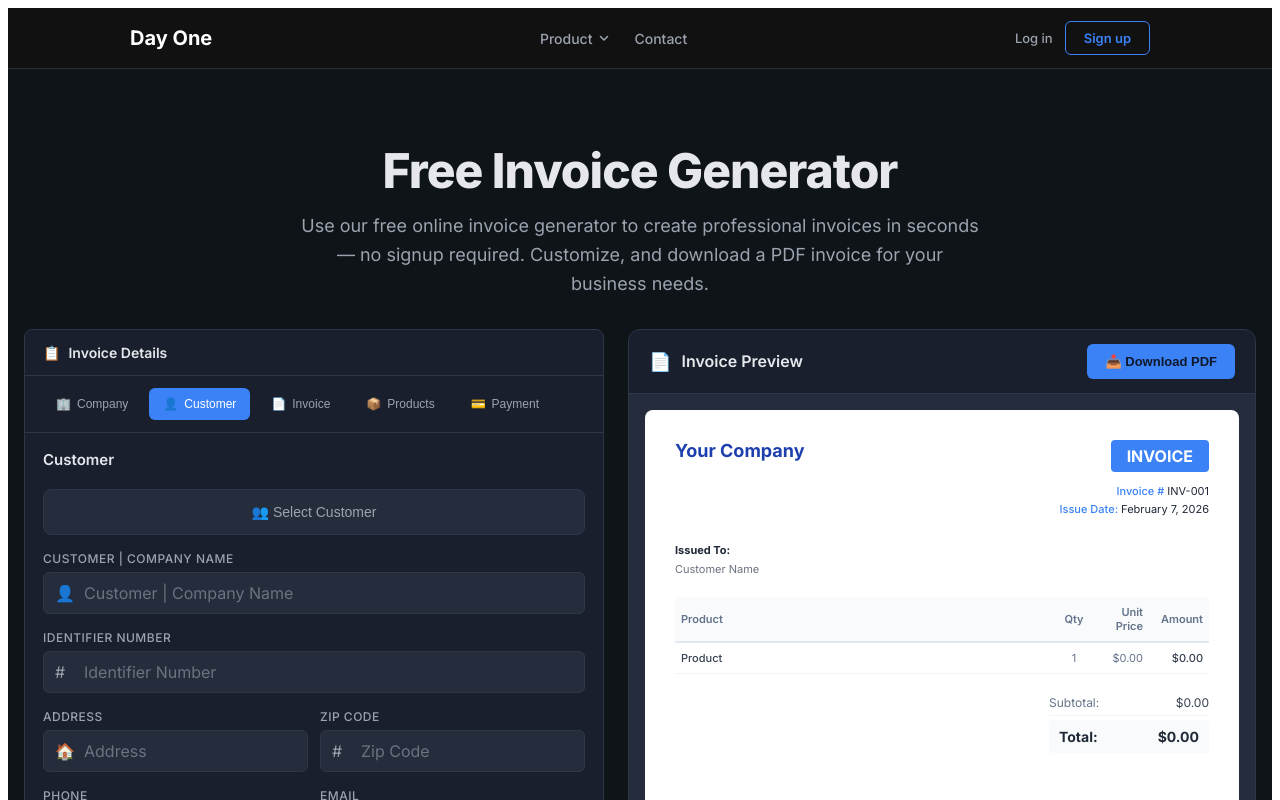
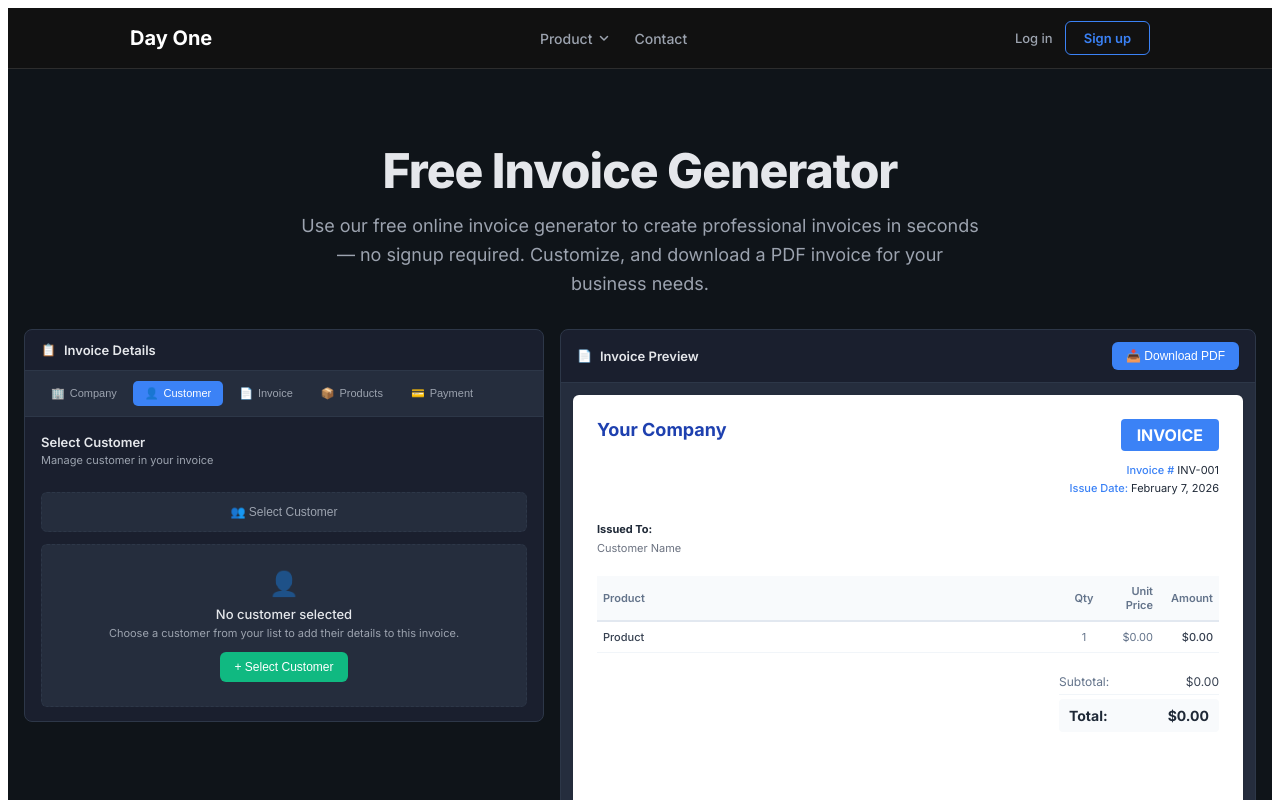
Before and after one commit to PhilBeatz/invoice-generator, a React (Vite) app: page /invoicegenerator in a window 1280 px wide. Both pictures are taken after a click on the button "👤 Customer". Shown: the top 800 px of the page. Built offline with nearby package versions, Linux system fonts and the light colour scheme.

Commit message:
Add files via upload

```diff
--- a/src/components/InvoiceGenerator.jsx
+++ b/src/components/InvoiceGenerator.jsx
@@ -1327,7 +1327,7 @@ ${invoice.endMessage ? `<div style="margin-top:20px;padding-top:15px;border-top:
       )}
 
       {/* Main */}
-      <div style={{ maxWidth: '1500px', margin: '0 auto', padding: '0 16px 24px', display: 'flex', flexDirection: isMobile ? 'column' : 'row', flexWrap: 'wrap', gap: '24px', alignItems: 'flex-start' }}>
+      <div style={{ maxWidth: '1400px', margin: '0 auto', padding: '0 16px 20px', display: 'flex', flexDirection: isMobile ? 'column' : 'row', flexWrap: 'wrap', gap: '16px', alignItems: 'flex-start' }}>
 
         {/* Left Panel - Invoice Details */}
         {showEditPanel && (
@@ -1337,47 +1337,47 @@ ${invoice.endMessage ? `<div style="margin-top:20px;padding-top:15px;border-top:
             border: `1px solid ${colors.border}`,
             overflow: 'hidden',
             width: '100%',
-            maxWidth: isMobile ? '100%' : '580px',
+            maxWidth: isMobile ? '100%' : '520px',
             minWidth: isMobile ? '100%' : '320px',
-            flex: isMobile ? '1 1 100%' : '1 1 520px'
+            flex: isMobile ? '1 1 100%' : '1 1 480px'
           }}>
-            <div style={{ padding: '14px 18px', borderBottom: `1px solid ${colors.border}`, display: 'flex', alignItems: 'center', justifyContent: 'space-between' }}>
+            <div style={{ padding: '12px 16px', borderBottom: `1px solid ${colors.border}`, display: 'flex', alignItems: 'center', justifyContent: 'space-between' }}>
               <div style={{ display: 'flex', alignItems: 'center', gap: '8px' }}>
-                <span style={{ fontSize: '14px' }}>📋</span>
-                <span style={{ fontSize: '14px', fontWeight: '600', color: colors.text }}>Invoice Details</span>
-              </div>
-            </div>
-
-            <div style={{ display: 'flex', borderBottom: `1px solid ${colors.border}`, padding: '12px 16px', gap: '6px', overflowX: 'auto', WebkitOverflowScrolling: 'touch' }}>
+                <span style={{ fontSize: '12px' }}>📋</span>
+                <span style={{ fontSize: '13px', fontWeight: '600', color: colors.text }}>Invoice Details</span>
+              </div>
+            </div>
+
+            <div style={{ display: 'flex', borderBottom: `1px solid ${colors.border}`, padding: '10px 14px', gap: '4px', overflowX: 'auto', WebkitOverflowScrolling: 'touch', background: colors.bgInput }}>
               {tabs.map(tab => (
                 <button
                   key={tab.id}
                   className="tab-btn"
                   onClick={() => setActiveTab(tab.id)}
                   style={{
-                    padding: '8px 14px',
+                    padding: '6px 12px',
                     background: activeTab === tab.id ? colors.accent : 'transparent',
-                    border: activeTab === tab.id ? 'none' : `1px solid transparent`,
-                    fontSize: '12px',
+                    border: 'none',
+                    fontSize: '11px',
                     fontWeight: '500',
                     color: activeTab === tab.id ? '#ffffff' : colors.textMuted,
                     cursor: 'pointer',
-                    borderRadius: '6px',
+                    borderRadius: '5px',
                     whiteSpace: 'nowrap',
                     display: 'flex',
                     alignItems: 'center',
-                    gap: '6px',
+                    gap: '5px',
                     flexShrink: 0,
-                    transition: 'all 0.2s',
+                    transition: 'all 0.15s',
                   }}>
-                  <span style={{ fontSize: '12px' }}>{tab.icon}</span> {tab.label}
+                  <span style={{ fontSize: '11px' }}>{tab.icon}</span> {tab.label}
                 </button>
               ))}
             </div>
 
-            <div style={{ padding: '16px 18px' }}>
+            <div style={{ padding: '14px 16px' }}>
               {activeTab === 'business' && (
-                <div style={{ display: 'grid', gap: '14px' }}>
+                <div style={{ display: 'grid', gap: '12px' }}>
                   <div>
                     <label style={labelStyle}>Logo</label>
                     <label
@@ -1385,23 +1385,23 @@ ${invoice.endMessage ? `<div style="margin-top:20px;padding-top:15px;border-top:
                       onDragLeave={handleDragLeave}
                       onDrop={handleDrop}
                       style={{
-                        border: `2px dashed ${isDragging ? colors.accent : colors.border}`,
-                        borderRadius: '10px',
-                        padding: '20px',
+                        border: `1px dashed ${isDragging ? colors.accent : colors.border}`,
+                        borderRadius: '6px',
+                        padding: '16px',
                         textAlign: 'center',
                         cursor: 'pointer',
                         display: 'block',
-                        background: isDragging ? 'rgba(6, 182, 212, 0.1)' : colors.bgInput,
-                        transition: 'all 0.2s'
+                        background: isDragging ? 'rgba(59, 130, 246, 0.1)' : colors.bgInput,
+                        transition: 'all 0.15s'
                       }}>
                       <input type="file" accept="image/*" onChange={handleLogoUpload} style={{ display: 'none' }} />
                       {logoPreview ? (
-                        <img src={logoPreview} alt="Logo" style={{ maxWidth: '140px', maxHeight: '70px' }} />
+                        <img src={logoPreview} alt="Logo" style={{ maxWidth: '120px', maxHeight: '60px' }} />
                       ) : (
-                        <div style={{ color: isDragging ? colors.accent : colors.textMuted, fontSize: '14px' }}>
-                          <div style={{ fontSize: '24px', marginBottom: '8px' }}>📷</div>
+                        <div style={{ color: isDragging ? colors.accent : colors.textMuted, fontSize: '12px' }}>
+                          <div style={{ fontSize: '18px', marginBottom: '6px', opacity: 0.6 }}>📷</div>
                           <div>Drag & drop your logo here</div>
-                          <div style={{ fontSize: '12px', marginTop: '4px' }}>or tap to browse</div>
+                          <div style={{ fontSize: '11px', marginTop: '3px', opacity: 0.7 }}>or tap to browse</div>
                         </div>
                       )}
                     </label>
@@ -1414,9 +1414,10 @@ ${invoice.endMessage ? `<div style="margin-top:20px;padding-top:15px;border-top:
               )}
 
               {activeTab === 'customer' && (
-                <div style={{ display: 'grid', gap: '16px' }}>
-                  <div style={{ marginBottom: '4px' }}>
-                    <span style={{ fontSize: '15px', fontWeight: '600', color: colors.text }}>Customer</span>
+                <div style={{ display: 'grid', gap: '12px' }}>
+                  <div style={{ marginBottom: '2px' }}>
+                    <span style={{ fontSize: '13px', fontWeight: '600', color: colors.text }}>Select Customer</span>
+                    <p style={{ fontSize: '11px', color: colors.textMuted, marginTop: '2px' }}>Manage customer in your invoice</p>
                   </div>
 
                   {/* Select Customer Button */}
@@ -1424,76 +1425,94 @@ ${invoice.endMessage ? `<div style="margin-top:20px;padding-top:15px;border-top:
                     onClick={() => setShowCustomerModal(true)}
                     style={{
                       width: '100%',
-                      padding: '14px',
+                      padding: '12px',
                       background: colors.bgInput,
                       color: colors.textMuted,
-                      border: `1px solid ${colors.border}`,
-                      borderRadius: '8px',
+                      border: `1px dashed ${colors.border}`,
+                      borderRadius: '6px',
                       fontWeight: '500',
-                      fontSize: '14px',
+                      fontSize: '12px',
                       cursor: 'pointer',
                       display: 'flex',
                       alignItems: 'center',
                       justifyContent: 'center',
-                      gap: '8px'
+                      gap: '6px'
                     }}>
                     👥 Select Customer
                   </button>
 
+                  {/* No customer selected empty state */}
+                  {!invoice.customerName && (
+                    <div style={{
+                      border: `1px dashed ${colors.border}`,
+                      borderRadius: '6px',
+                      padding: '24px',
+                      textAlign: 'center',
+                      background: colors.bgInput,
+                    }}>
+                      <div style={{ fontSize: '24px', marginBottom: '8px', opacity: 0.5 }}>👤</div>
+                      <div style={{ fontSize: '13px', fontWeight: '500', color: colors.text, marginBottom: '4px' }}>No customer selected</div>
+                      <div style={{ fontSize: '11px', color: colors.textMuted, marginBottom: '12px' }}>Choose a customer from your list to add their details to this invoice.</div>
+                      <button
+                        onClick={() => setShowCustomerModal(true)}
+                        style={{
+                          padding: '8px 14px',
+                          background: colors.green,
+                          color: '#fff',
+                          border: 'none',
+                          borderRadius: '6px',
+                          fontWeight: '500',
+                          fontSize: '12px',
+                          cursor: 'pointer',
+                          display: 'inline-flex',
+                          alignItems: 'center',
+                          gap: '5px'
+                        }}>
+                        + Select Customer
+                      </button>
+                    </div>
+                  )}
+
+                  {invoice.customerName && (
+                    <>
                       <div>
                         <label style={labelStyle}>Customer | Company Name</label>
-                    <div style={{ position: 'relative' }}>
-                      <span style={{ position: 'absolute', left: '12px', top: '50%', transform: 'translateY(-50%)', color: colors.textMuted }}>👤</span>
-                      <input style={{ ...inputStyle, paddingLeft: '40px' }} placeholder="Customer | Company Name" value={invoice.customerName} onChange={(e) => updateField('customerName', e.target.value)} />
-                    </div>
+                        <input style={inputStyle} placeholder="Customer | Company Name" value={invoice.customerName} onChange={(e) => updateField('customerName', e.target.value)} />
                       </div>
 
                       <div>
                         <label style={labelStyle}>Identifier Number</label>
-                    <div style={{ position: 'relative' }}>
-                      <span style={{ position: 'absolute', left: '12px', top: '50%', transform: 'translateY(-50%)', color: colors.textMuted }}>#</span>
-                      <input style={{ ...inputStyle, paddingLeft: '40px' }} placeholder="Identifier Number" value={invoice.customerIdentifier} onChange={(e) => updateField('customerIdentifier', e.target.value)} />
-                    </div>
-                  </div>
-
-                  <div style={{ display: 'grid', gridTemplateColumns: isMobile ? '1fr' : '1fr 1fr', gap: '12px' }}>
+                        <input style={inputStyle} placeholder="Identifier Number" value={invoice.customerIdentifier} onChange={(e) => updateField('customerIdentifier', e.target.value)} />
+                      </div>
+
+                      <div style={{ display: 'grid', gridTemplateColumns: isMobile ? '1fr' : '1fr 1fr', gap: '10px' }}>
                         <div>
                           <label style={labelStyle}>Address</label>
-                      <div style={{ position: 'relative' }}>
-                        <span style={{ position: 'absolute', left: '12px', top: '50%', transform: 'translateY(-50%)', color: colors.textMuted }}>🏠</span>
-                        <input style={{ ...inputStyle, paddingLeft: '40px' }} placeholder="Address" value={invoice.customerAddress} onChange={(e) => updateField('customerAddress', e.target.value)} />
-                      </div>
+                          <input style={inputStyle} placeholder="Address" value={invoice.customerAddress} onChange={(e) => updateField('customerAddress', e.target.value)} />
                         </div>
                         <div>
                           <label style={labelStyle}>Zip Code</label>
-                      <div style={{ position: 'relative' }}>
-                        <span style={{ position: 'absolute', left: '12px', top: '50%', transform: 'translateY(-50%)', color: colors.textMuted }}>#</span>
-                        <input style={{ ...inputStyle, paddingLeft: '40px' }} placeholder="Zip Code" value={invoice.customerZipCode} onChange={(e) => updateField('customerZipCode', e.target.value)} />
-                      </div>
-                    </div>
-                  </div>
-
-                  <div style={{ display: 'grid', gridTemplateColumns: isMobile ? '1fr' : '1fr 1fr', gap: '12px' }}>
+                          <input style={inputStyle} placeholder="Zip Code" value={invoice.customerZipCode} onChange={(e) => updateField('customerZipCode', e.target.value)} />
+                        </div>
+                      </div>
+
+                      <div style={{ display: 'grid', gridTemplateColumns: isMobile ? '1fr' : '1fr 1fr', gap: '10px' }}>
                         <div>
                           <label style={labelStyle}>Phone</label>
-                      <div style={{ position: 'relative' }}>
-                        <span style={{ position: 'absolute', left: '12px', top: '50%', transform: 'translateY(-50%)', color: colors.textMuted }}>📞</span>
-                        <input style={{ ...inputStyle, paddingLeft: '40px' }} placeholder="Phone" value={invoice.customerPhone} onChange={(e) => updateField('customerPhone', e.target.value)} />
-                      </div>
+                          <input style={inputStyle} placeholder="Phone" value={invoice.customerPhone} onChange={(e) => updateField('customerPhone', e.target.value)} />
                         </div>
                         <div>
                           <label style={labelStyle}>Email</label>
-                      <div style={{ position: 'relative' }}>
-                        <span style={{ position: 'absolute', left: '12px', top: '50%', transform: 'translateY(-50%)', color: colors.textMuted }}>✉️</span>
-                        <input style={{ ...inputStyle, paddingLeft: '40px' }} placeholder="Email" value={invoice.customerEmail} onChange={(e) => updateField('customerEmail', e.target.value)} />
-                      </div>
-                    </div>
-                  </div>
+                          <input style={inputStyle} placeholder="Email" value={invoice.customerEmail} onChange={(e) => updateField('customerEmail', e.target.value)} />
+                        </div>
+                      </div>
+                    </>
+                  )}
                 </div>
               )}
 
               {activeTab === 'invoice' && (
-                <div style={{ display: 'grid', gap: '16px' }}>
+                <div style={{ display: 'grid', gap: '12px' }}>
                   {/* Invoice Number with Generate Button */}
                   <div>
                     <label style={labelStyle}>Invoice Number</label>
@@ -1864,30 +1883,30 @@ ${invoice.endMessage ? `<div style="margin-top:20px;padding-top:15px;border-top:
         {showPreviewPanel && (
           <div style={{
             background: colors.bgCard,
-            borderRadius: '12px',
+            borderRadius: '8px',
             border: `1px solid ${colors.border}`,
             overflow: 'hidden',
-            flex: isMobile ? '1 1 100%' : '2 1 500px',
+            flex: isMobile ? '1 1 100%' : '2 1 480px',
             minWidth: isMobile ? '100%' : '320px',
             width: isMobile ? '100%' : 'auto'
           }}>
-            <div style={{ padding: '14px 20px', borderBottom: `1px solid ${colors.border}`, display: 'flex', justifyContent: 'space-between', alignItems: 'center', flexWrap: 'wrap', gap: '10px' }}>
-              <div style={{ display: 'flex', alignItems: 'center', gap: '10px' }}>
-                <span style={{ fontSize: '18px' }}>📄</span>
-                <span style={{ fontSize: '16px', fontWeight: '600', color: colors.text }}>Invoice Preview</span>
-              </div>
-              <button onClick={downloadPDF} style={{ padding: '10px 18px', background: colors.accent, color: '#0f172a', border: 'none', borderRadius: '6px', fontWeight: '600', fontSize: '13px', cursor: 'pointer', display: 'flex', alignItems: 'center', gap: '6px' }}>
+            <div style={{ padding: '12px 16px', borderBottom: `1px solid ${colors.border}`, display: 'flex', justifyContent: 'space-between', alignItems: 'center', flexWrap: 'wrap', gap: '8px' }}>
+              <div style={{ display: 'flex', alignItems: 'center', gap: '8px' }}>
+                <span style={{ fontSize: '12px' }}>📄</span>
+                <span style={{ fontSize: '13px', fontWeight: '600', color: colors.text }}>Invoice Preview</span>
+              </div>
+              <button onClick={downloadPDF} style={{ padding: '7px 14px', background: colors.accent, color: '#ffffff', border: 'none', borderRadius: '6px', fontWeight: '500', fontSize: '12px', cursor: 'pointer', display: 'flex', alignItems: 'center', gap: '5px' }}>
                 📥 Download PDF
               </button>
             </div>
 
             {/* White preview area */}
-            <div style={{ padding: '16px', background: colors.bgInput }}>
-              <div style={{ background: 'white', borderRadius: '8px', padding: isMobile ? '20px' : '30px', minHeight: isMobile ? '400px' : '500px', color: '#1f2937', overflowX: 'auto' }}>
+            <div style={{ padding: '12px', background: colors.bgInput }}>
+              <div style={{ background: 'white', borderRadius: '6px', padding: isMobile ? '16px' : '24px', minHeight: isMobile ? '350px' : '450px', color: '#1f2937', overflowX: 'auto', boxShadow: '0 1px 3px rgba(0,0,0,0.1)' }}>
                 {/* Header - Bold template has dark header */}
                 {selectedTemplate === 'bold' && (
-                  <div style={{ background: templateStyles.headerBg, margin: isMobile ? '-20px -20px 20px' : '-30px -30px 24px', padding: isMobile ? '20px' : '24px', borderRadius: '8px 8px 0 0' }}>
-                    <div style={{ display: 'flex', justifyContent: 'space-between', alignItems: 'flex-start', flexWrap: 'wrap', gap: '16px' }}>
+                  <div style={{ background: templateStyles.headerBg, margin: isMobile ? '-16px -16px 16px' : '-24px -24px 20px', padding: isMobile ? '16px' : '20px', borderRadius: '6px 6px 0 0' }}>
+                    <div style={{ display: 'flex', justifyContent: 'space-between', alignItems: 'flex-start', flexWrap: 'wrap', gap: '12px' }}>
                       <div style={{ minWidth: '140px', flex: '1' }}>
                         {logoPreview && <img src={logoPreview} alt="Logo" style={{ maxWidth: '100px', maxHeight: '40px', marginBottom: '8px', filter: 'brightness(0) invert(1)' }} />}
                         <div style={{ fontSize: isMobile ? '16px' : '18px', fontWeight: '700', color: templateStyles.headerText, marginBottom: '4px' }}>{invoice.businessName || 'Your Company'}</div>
```
Lines whose indentation alone changed are shown as unchanged.
